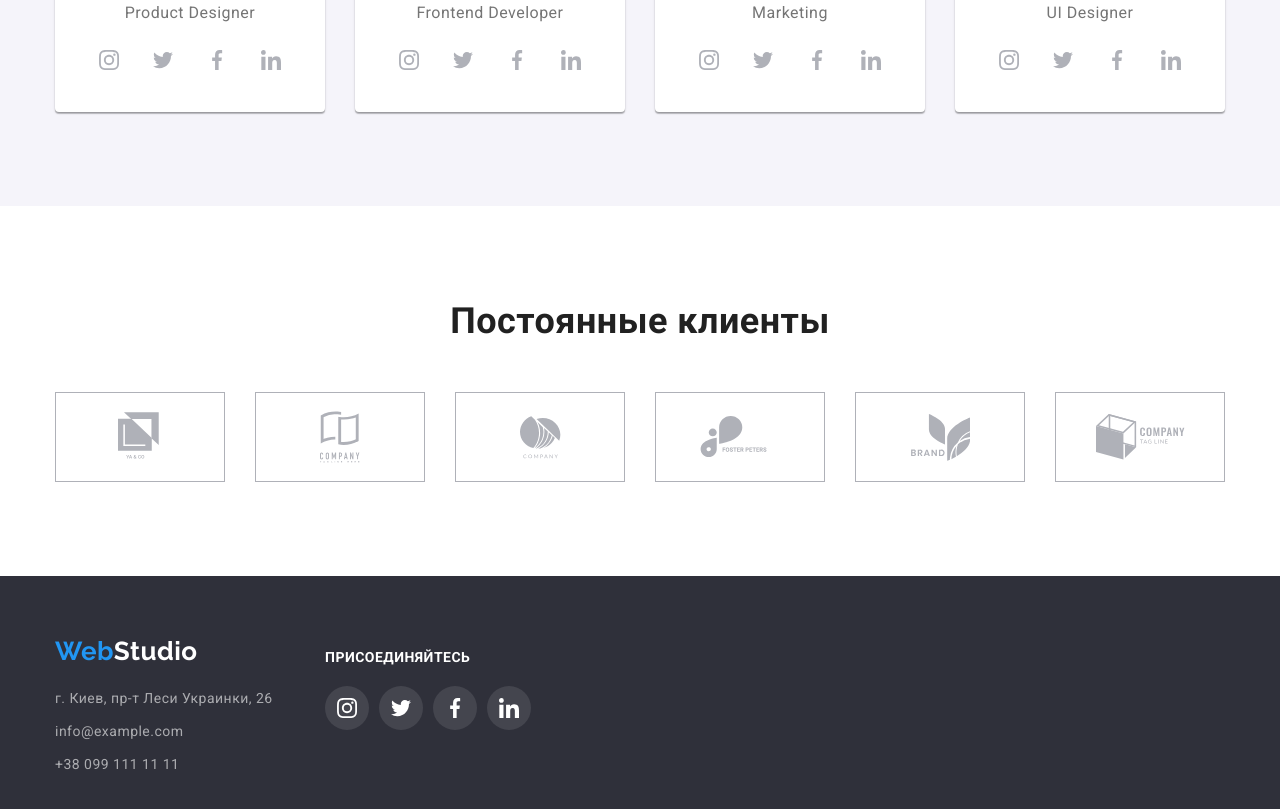
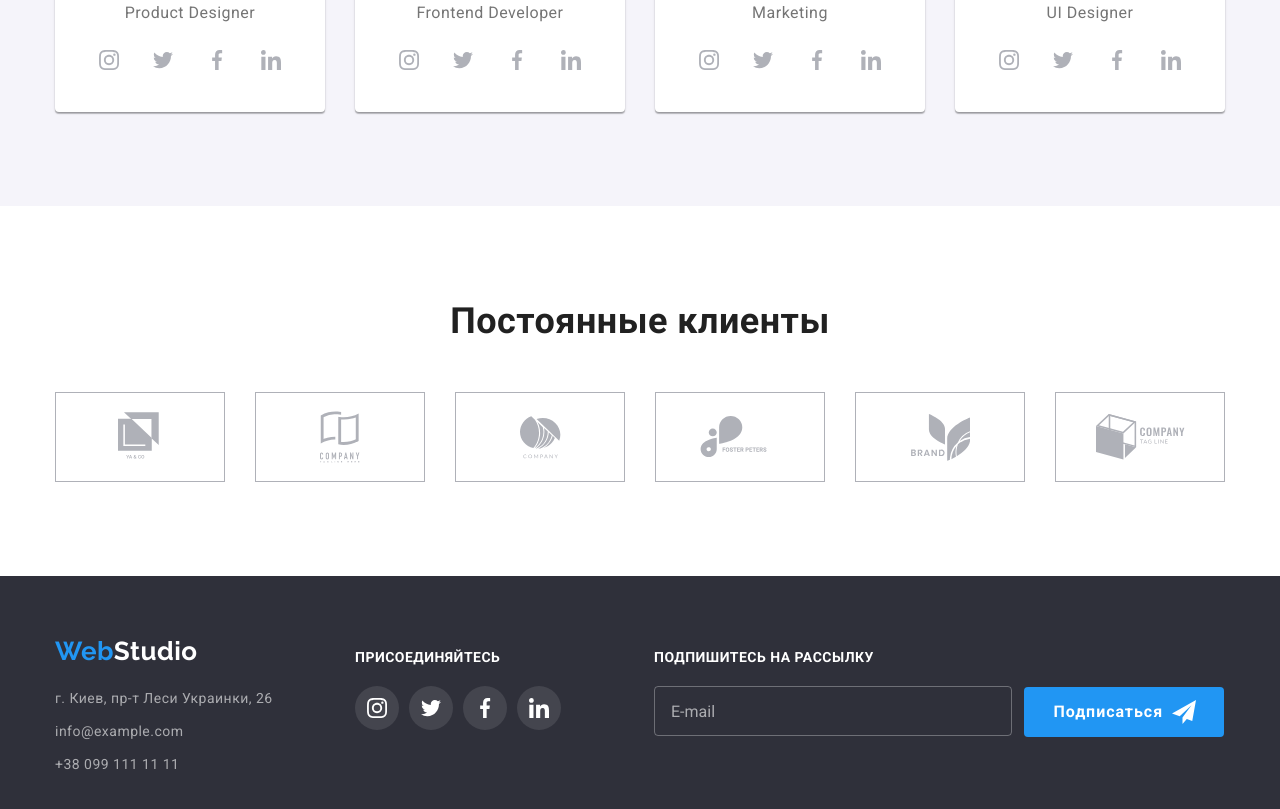
Before and after one commit to irynazalata/goit-markup-hw-06, a plain HTML site: page index.html in a window 1280 px wide. Shown: the part 2099-2908 px from the top of the page. Drawn offline with nearby package versions, Linux system fonts and the light colour scheme.

Commit message:
Додає форму підписки в футері

```diff
--- a/css/common.css
+++ b/css/common.css
@@ -427,7 +427,7 @@ header .container {
 /* CONTACTS SECTION */
 
 .contacts-section {
-  width: 270px;
+  width: 300px;
   margin-top: 60px;
   margin-bottom: 60px;
 }
@@ -459,6 +459,7 @@ header .container {
 .join-section {
   margin-top: 72px;
   margin-bottom: 100px;
+  margin-right: 93px;
 }
 .join-text {
   display: inline-block;
@@ -485,3 +486,72 @@ header .container {
 .join-section .social-list-item-link:hover .social-list-item-svg {
   fill: var(--primary-wh-color);
 }
+
+/* SUBSCRIBE SECTION */
+
+.subscribe-section {
+  margin-top: 72px;
+  margin-bottom: 94px;
+}
+
+.subscribe-text {
+  display: inline-block;
+  margin-bottom: 20px;
+  font-size: 14px;
+  line-height: 1.14;
+  text-transform: uppercase;
+
+  color: var(--primary-wh-color);
+}
+
+.subscribe-form-input:focus,
+.subscribe-button:focus {
+  outline: none;
+}
+
+.subscribe-form-input {
+  width: 358px;
+  height: 50px;
+  margin-right: 8px;
+  padding-left: 16px;
+  color: var(--primary-wh-color);
+  border: 1px solid #ffffff4d;
+  border-radius: 4px;
+  background-color: transparent;
+}
+
+.subscribe-form-input::placeholder {
+  padding-top: 15px;
+  font-size: 16px;
+  line-height: 1.25;
+
+  color: rgba(255, 255, 255, 0.6);
+}
+
+.subscribe-button {
+  position: relative;
+  width: 200px;
+  min-height: 50px;
+  margin: 0 auto;
+  padding: 10px 29px;
+  text-align: left;
+  font-family: inherit;
+  font-weight: 700;
+  font-size: 16px;
+  line-height: 1.88;
+  letter-spacing: 0.06em;
+
+  color: var(--primary-wh-color);
+  background-color: var(--accent-color);
+
+  border-radius: 4px;
+  border-width: 0;
+}
+
+.subscribe-button-icon {
+  position: absolute;
+  top: 50%;
+  right: 28px;
+  transform: translateY(-50%);
+  fill: #ffffff;
+}
--- a/index.html
+++ b/index.html
@@ -334,6 +334,20 @@
             </li>
           </ul>
         </section>
+        <section class="subscribe-section">
+          <!-- Прихований заголовок -->
+          <h2 class="visually-hidden">Подписка</h2>
+          <b class="subscribe-text">Подпишитесь на рассылку</b>
+          <form action="" class="subscribe-form">
+            <input type="email" placeholder="E-mail" class="subscribe-form-input" />
+            <button type="submit" class="subscribe-button">
+              Подписаться
+              <svg class="subscribe-button-icon" width="24" height="24">
+                <use href="./images/sprite.svg#icon-send"></use>
+              </svg>
+            </button>
+          </form>
+        </section>
       </div>
     </footer>
 
@@ -350,7 +364,7 @@
 
           <label for="user-name" class="modal-form-input-label">Имя</label>
           <div class="modal-form-input-block">
-            <input type="text" id="user-name" name="user-name" class="modal-form-input" />
+            <input type="text" id="user-name" name="user-name" class="modal-form-input" required />
             <svg class="modal-form-input-svg" width="18" height="18">
               <use href="./images/modal-sprite.svg#icon-person"></use>
             </svg>
@@ -358,7 +372,7 @@
 
           <label for="user-tel" class="modal-form-input-label">Телефон</label>
           <div class="modal-form-input-block">
-            <input type="tel" id="user-tel" name="user-tel" class="modal-form-input" />
+            <input type="tel" id="user-tel" name="user-tel" class="modal-form-input" required />
             <svg class="modal-form-input-svg" width="18" height="18">
               <use href="./images/modal-sprite.svg#icon-phone"></use>
             </svg>
@@ -372,7 +386,7 @@
             </svg>
           </div>
 
-          <label for="message" class="modal-form-message-label">Комментарий</label>
+          <label for="user-message" class="modal-form-message-label">Комментарий</label>
           <textarea
             name="user-message"
             id="user-message"
@@ -380,7 +394,13 @@
             class="modal-form-message"
           ></textarea>
 
-          <input type="checkbox" name="user-policy" id="user-policy" class="modal-form-check visually-hidden" />
+          <input
+            type="checkbox"
+            name="user-policy"
+            id="user-policy"
+            class="modal-form-check visually-hidden"
+            required
+          />
           <label for="user-policy" class="modal-form-check-label">
             <span>Соглашаюсь с рассылкой и принимаю <a href="#"> Условия договора </a></span>
           </label>
```
